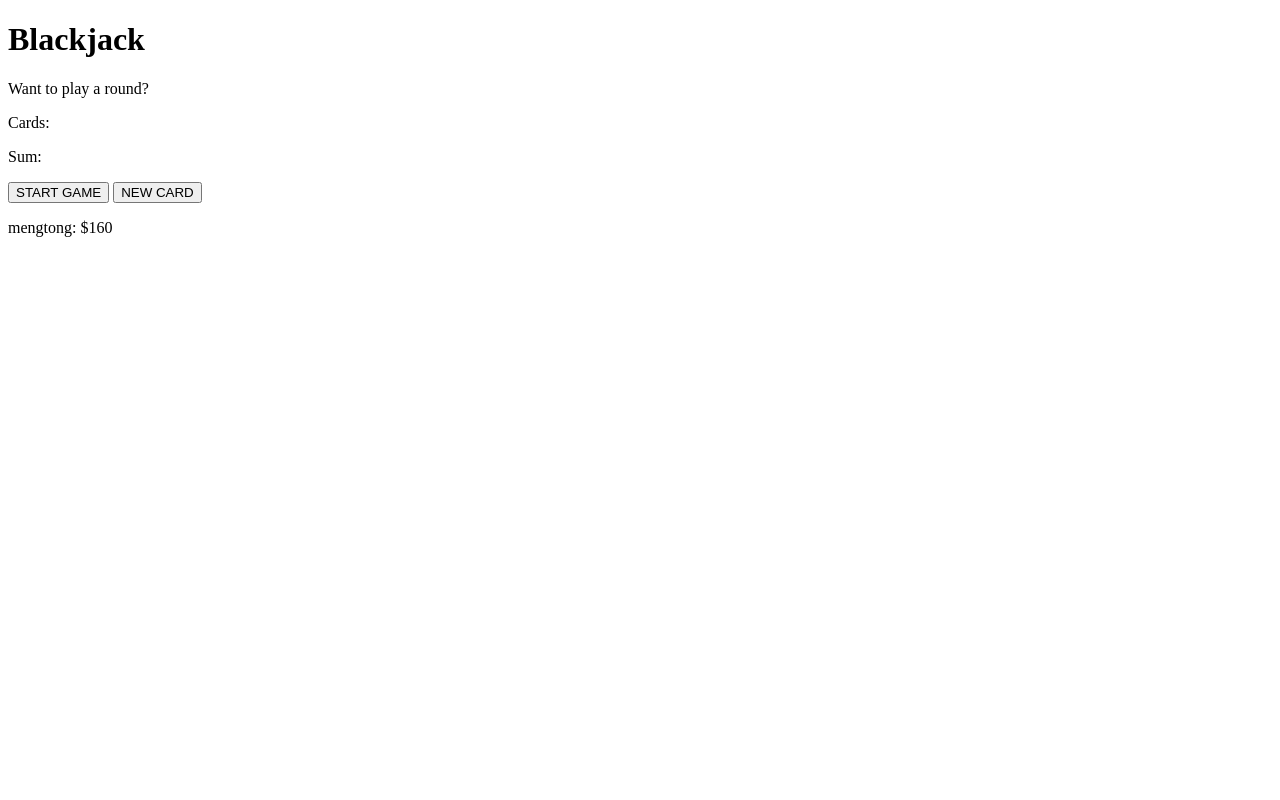
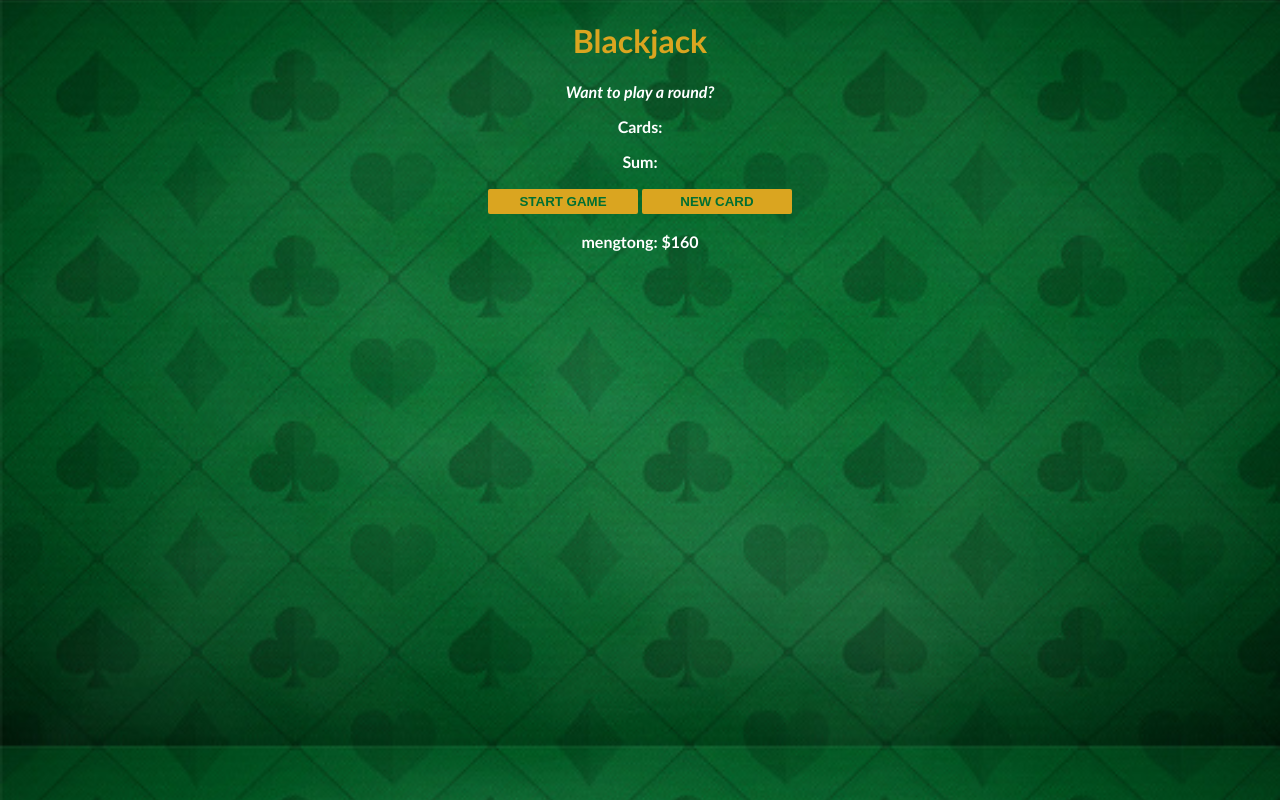
Before and after one commit to mengtongsrean/Blackjack-Game, a plain HTML site: page blackJack.html in a window 1280 px wide. Drawn offline with Linux system fonts and the light colour scheme.

Commit message:
update blackjack files

```diff
--- a/blackJack.html
+++ b/blackJack.html
@@ -1,10 +1,13 @@
 <!DOCTYPE html>
 <html lang="en">
+
 <head>
   <meta charset="UTF-8">
   <meta name="viewport" content="width=device-width, initial-scale=1.0">
-  <title>Blackjack Game</title>
+  <link rel="stylesheet" href="blackJack.css">
+  <title>Blackjack Game by MENGTONG</title>
 </head>
+
 <body>
   <h1>Blackjack</h1>
   <p id="message-el">Want to play a round?</p>
@@ -15,4 +18,5 @@
   <p id="player-el"></p>
   <script src="blackJack.js"></script>
 </body>
+
 </html>
--- a/blackJack.js
+++ b/blackJack.js
@@ -16,7 +16,7 @@ let playerEl = document.getElementById("player-el")
 playerEl.textContent = player.name + ": $" + player.chips
 
 function getRandomCard() {
-    let randomCard = Math.floor( Math.random() * 13) + 1
+    let randomCard = Math.floor(Math.random() * 13) + 1
     if (randomCard === 1) {
         return 11
     }
@@ -54,11 +54,10 @@ function startGame() {
 }
 
 function newCard() {
-    if(isAlive && !hasBlackJack) {
+    if (isAlive && !hasBlackJack) {
         let card = getRandomCard()
         sum += card
         cards.push(card)
         renderGame()
     }
-
 }
```
Lines whose indentation alone changed are shown as unchanged.
